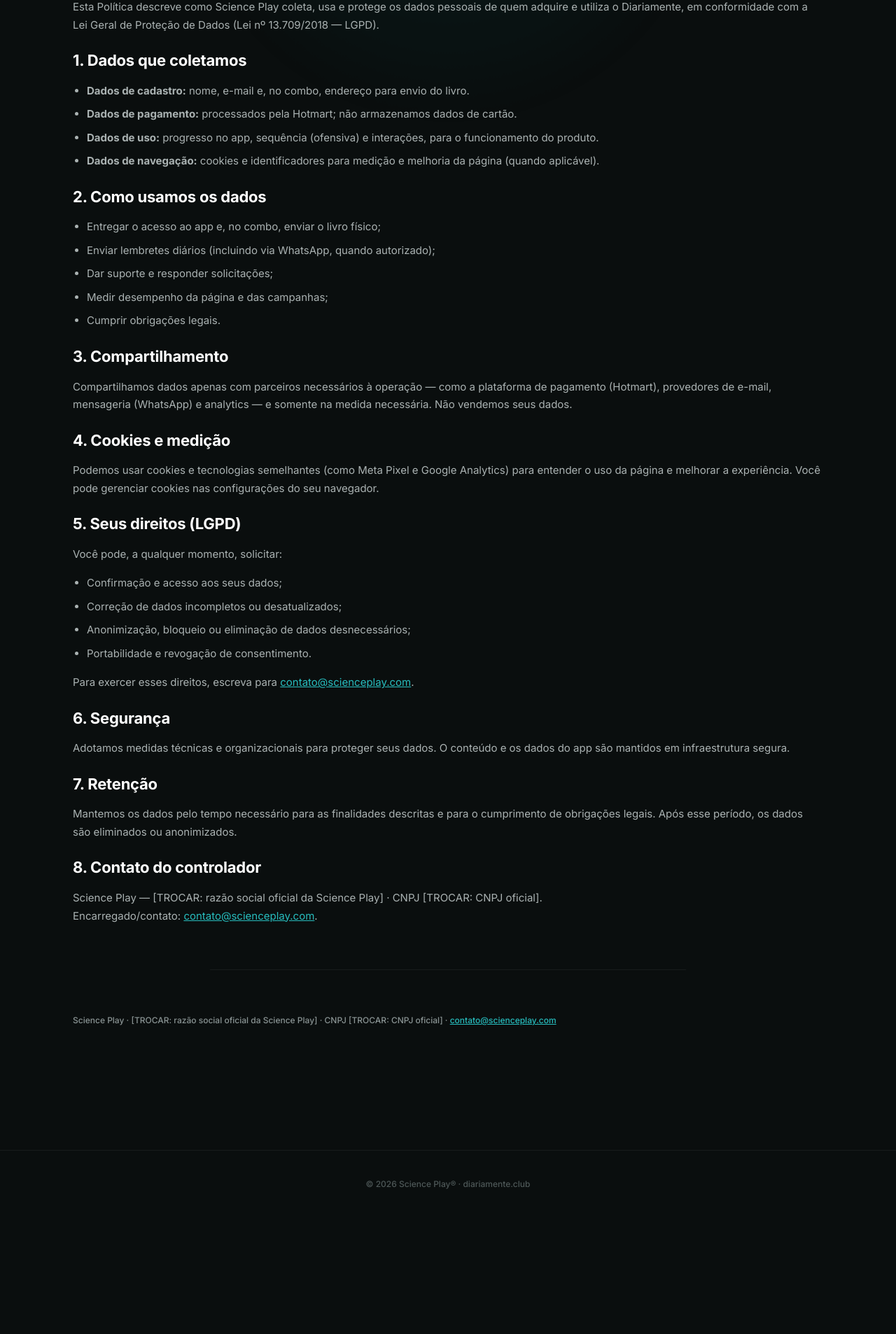
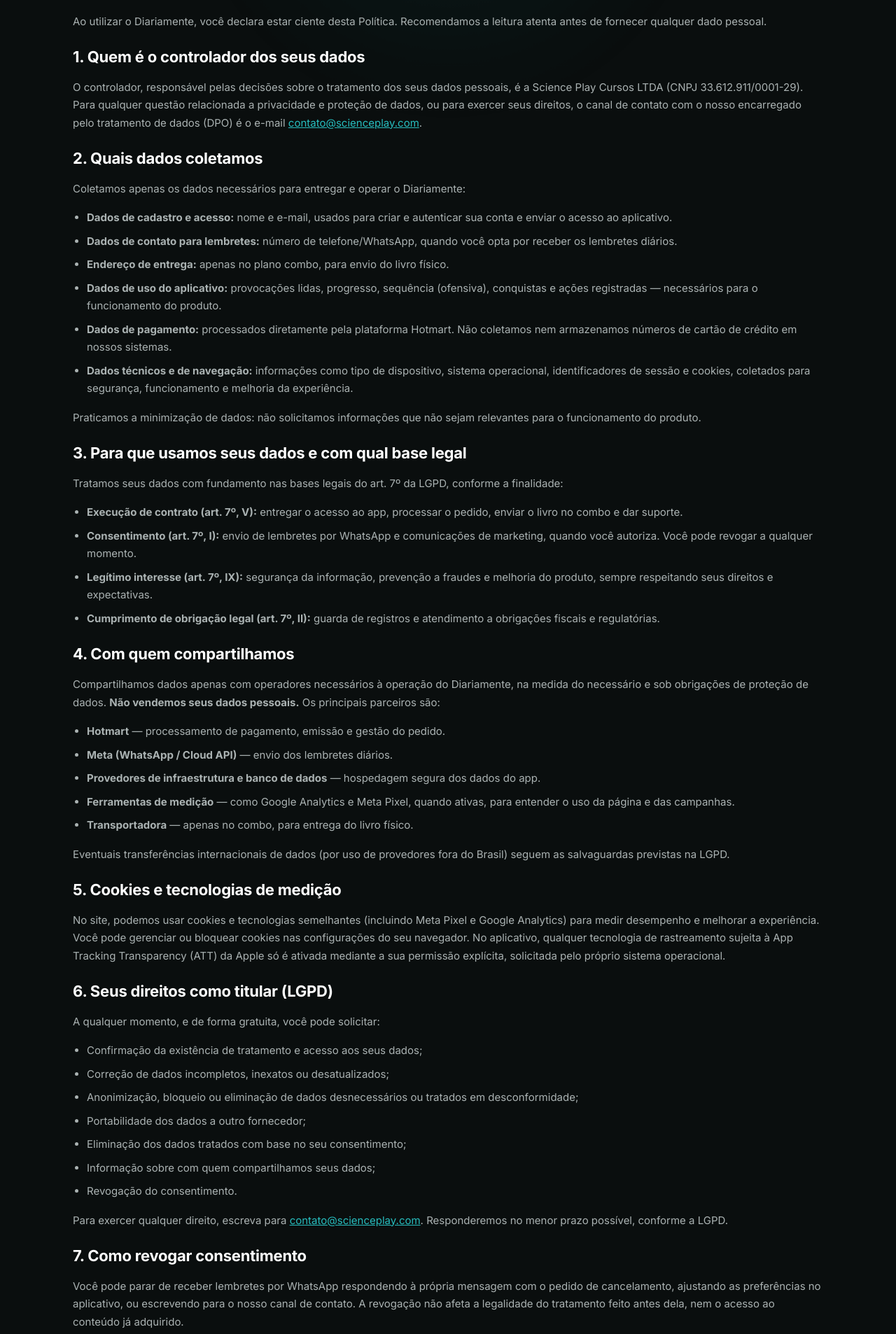
Before and after one commit to brunnofalcao/diariamente-site, a Next.js app: page /privacidade in a window 1280 px wide. Shown: the part 454-2360 px from the top of the page at 70% size. Before the commit the page ends 2195 px from the top, so only its background shows below. Built offline with nearby package versions, Linux system fonts and the light colour scheme.

Commit message:
Add files via upload

```diff
--- a/app/privacidade/page.tsx
+++ b/app/privacidade/page.tsx
@@ -1,5 +1,5 @@
 import type { Metadata } from "next";
-import { EMPRESA } from "@/config";
+import { EMPRESA, SITE } from "@/config";
 import { LegalShell } from "@/components/LegalShell";
 
 export const metadata: Metadata = {
@@ -10,81 +10,171 @@ export const metadata: Metadata = {
 export default function Privacidade() {
   return (
     <LegalShell titulo="Política de Privacidade" atualizado={EMPRESA.vigenciaLegal}>
-      <div className="legal-note">
-        <p>
-          ⚠️ Modelo-base alinhado à LGPD. Antes de publicar, revise com apoio jurídico e
-          preencha os dados da empresa ({EMPRESA.marca}) no config. Ajuste a lista de
-          ferramentas conforme o stack real (Hotmart, Meta Pixel, GA4, WhatsApp, Supabase).
-        </p>
-      </div>
-
       <p>
-        Esta Política descreve como {EMPRESA.marca} coleta, usa e protege os dados pessoais
-        de quem adquire e utiliza o Diariamente, em conformidade com a Lei Geral de Proteção
-        de Dados (Lei nº 13.709/2018 — LGPD).
+        Esta Política de Privacidade descreve como a {EMPRESA.razaoSocial}, inscrita no
+        CNPJ nº {EMPRESA.cnpj} ("Science Play", "nós"), coleta, utiliza, armazena, compartilha
+        e protege os dados pessoais dos usuários ("você") do produto Diariamente, composto pelo
+        aplicativo, pelo site e, no plano combo, pelo livro físico. Este documento está em
+        conformidade com a Lei nº 13.709/2018 (Lei Geral de Proteção de Dados — LGPD) e com as
+        diretrizes de privacidade das lojas de aplicativos (Apple App Store e Google Play).
+      </p>
+      <p>
+        Ao utilizar o Diariamente, você declara estar ciente desta Política. Recomendamos a
+        leitura atenta antes de fornecer qualquer dado pessoal.
       </p>
 
-      <h2>1. Dados que coletamos</h2>
-      <ul>
-        <li><strong>Dados de cadastro:</strong> nome, e-mail e, no combo, endereço para envio do livro.</li>
-        <li><strong>Dados de pagamento:</strong> processados pela Hotmart; não armazenamos dados de cartão.</li>
-        <li><strong>Dados de uso:</strong> progresso no app, sequência (ofensiva) e interações, para o funcionamento do produto.</li>
-        <li><strong>Dados de navegação:</strong> cookies e identificadores para medição e melhoria da página (quando aplicável).</li>
-      </ul>
-
-      <h2>2. Como usamos os dados</h2>
-      <ul>
-        <li>Entregar o acesso ao app e, no combo, enviar o livro físico;</li>
-        <li>Enviar lembretes diários (incluindo via WhatsApp, quando autorizado);</li>
-        <li>Dar suporte e responder solicitações;</li>
-        <li>Medir desempenho da página e das campanhas;</li>
-        <li>Cumprir obrigações legais.</li>
-      </ul>
-
-      <h2>3. Compartilhamento</h2>
+      <h2>1. Quem é o controlador dos seus dados</h2>
       <p>
-        Compartilhamos dados apenas com parceiros necessários à operação — como a plataforma
-        de pagamento (Hotmart), provedores de e-mail, mensageria (WhatsApp) e analytics — e
-        somente na medida necessária. Não vendemos seus dados.
-      </p>
-
-      <h2>4. Cookies e medição</h2>
-      <p>
-        Podemos usar cookies e tecnologias semelhantes (como Meta Pixel e Google Analytics)
-        para entender o uso da página e melhorar a experiência. Você pode gerenciar cookies
-        nas configurações do seu navegador.
-      </p>
-
-      <h2>5. Seus direitos (LGPD)</h2>
-      <p>Você pode, a qualquer momento, solicitar:</p>
-      <ul>
-        <li>Confirmação e acesso aos seus dados;</li>
-        <li>Correção de dados incompletos ou desatualizados;</li>
-        <li>Anonimização, bloqueio ou eliminação de dados desnecessários;</li>
-        <li>Portabilidade e revogação de consentimento.</li>
-      </ul>
-      <p>
-        Para exercer esses direitos, escreva para{" "}
+        O controlador, responsável pelas decisões sobre o tratamento dos seus dados pessoais, é
+        a {EMPRESA.razaoSocial} (CNPJ {EMPRESA.cnpj}). Para qualquer questão relacionada a
+        privacidade e proteção de dados, ou para exercer seus direitos, o canal de contato com o
+        nosso encarregado pelo tratamento de dados (DPO) é o e-mail{" "}
         <a href={`mailto:${EMPRESA.suporteEmail}`}>{EMPRESA.suporteEmail}</a>.
       </p>
 
-      <h2>6. Segurança</h2>
+      <h2>2. Quais dados coletamos</h2>
+      <p>Coletamos apenas os dados necessários para entregar e operar o Diariamente:</p>
+      <ul>
+        <li>
+          <strong>Dados de cadastro e acesso:</strong> nome e e-mail, usados para criar e
+          autenticar sua conta e enviar o acesso ao aplicativo.
+        </li>
+        <li>
+          <strong>Dados de contato para lembretes:</strong> número de telefone/WhatsApp, quando
+          você opta por receber os lembretes diários.
+        </li>
+        <li>
+          <strong>Endereço de entrega:</strong> apenas no plano combo, para envio do livro físico.
+        </li>
+        <li>
+          <strong>Dados de uso do aplicativo:</strong> provocações lidas, progresso, sequência
+          (ofensiva), conquistas e ações registradas — necessários para o funcionamento do produto.
+        </li>
+        <li>
+          <strong>Dados de pagamento:</strong> processados diretamente pela plataforma Hotmart.
+          Não coletamos nem armazenamos números de cartão de crédito em nossos sistemas.
+        </li>
+        <li>
+          <strong>Dados técnicos e de navegação:</strong> informações como tipo de dispositivo,
+          sistema operacional, identificadores de sessão e cookies, coletados para segurança,
+          funcionamento e melhoria da experiência.
+        </li>
+      </ul>
       <p>
-        Adotamos medidas técnicas e organizacionais para proteger seus dados. O conteúdo e os
-        dados do app são mantidos em infraestrutura segura.
+        Praticamos a minimização de dados: não solicitamos informações que não sejam relevantes
+        para o funcionamento do produto.
       </p>
 
-      <h2>7. Retenção</h2>
+      <h2>3. Para que usamos seus dados e com qual base legal</h2>
       <p>
-        Mantemos os dados pelo tempo necessário para as finalidades descritas e para o
-        cumprimento de obrigações legais. Após esse período, os dados são eliminados ou
-        anonimizados.
+        Tratamos seus dados com fundamento nas bases legais do art. 7º da LGPD, conforme a
+        finalidade:
+      </p>
+      <ul>
+        <li>
+          <strong>Execução de contrato (art. 7º, V):</strong> entregar o acesso ao app, processar
+          o pedido, enviar o livro no combo e dar suporte.
+        </li>
+        <li>
+          <strong>Consentimento (art. 7º, I):</strong> envio de lembretes por WhatsApp e
+          comunicações de marketing, quando você autoriza. Você pode revogar a qualquer momento.
+        </li>
+        <li>
+          <strong>Legítimo interesse (art. 7º, IX):</strong> segurança da informação, prevenção a
+          fraudes e melhoria do produto, sempre respeitando seus direitos e expectativas.
+        </li>
+        <li>
+          <strong>Cumprimento de obrigação legal (art. 7º, II):</strong> guarda de registros e
+          atendimento a obrigações fiscais e regulatórias.
+        </li>
+      </ul>
+
+      <h2>4. Com quem compartilhamos</h2>
+      <p>
+        Compartilhamos dados apenas com operadores necessários à operação do Diariamente, na
+        medida do necessário e sob obrigações de proteção de dados. <strong>Não vendemos seus
+        dados pessoais.</strong> Os principais parceiros são:
+      </p>
+      <ul>
+        <li><strong>Hotmart</strong> — processamento de pagamento, emissão e gestão do pedido.</li>
+        <li><strong>Meta (WhatsApp / Cloud API)</strong> — envio dos lembretes diários.</li>
+        <li><strong>Provedores de infraestrutura e banco de dados</strong> — hospedagem segura dos dados do app.</li>
+        <li><strong>Ferramentas de medição</strong> — como Google Analytics e Meta Pixel, quando ativas, para entender o uso da página e das campanhas.</li>
+        <li><strong>Transportadora</strong> — apenas no combo, para entrega do livro físico.</li>
+      </ul>
+      <p>
+        Eventuais transferências internacionais de dados (por uso de provedores fora do Brasil)
+        seguem as salvaguardas previstas na LGPD.
       </p>
 
-      <h2>8. Contato do controlador</h2>
+      <h2>5. Cookies e tecnologias de medição</h2>
       <p>
-        {EMPRESA.marca} — {EMPRESA.razaoSocial} · CNPJ {EMPRESA.cnpj}.<br />
-        Encarregado/contato: <a href={`mailto:${EMPRESA.suporteEmail}`}>{EMPRESA.suporteEmail}</a>.
+        No site, podemos usar cookies e tecnologias semelhantes (incluindo Meta Pixel e Google
+        Analytics) para medir desempenho e melhorar a experiência. Você pode gerenciar ou bloquear
+        cookies nas configurações do seu navegador. No aplicativo, qualquer tecnologia de
+        rastreamento sujeita à App Tracking Transparency (ATT) da Apple só é ativada mediante a sua
+        permissão explícita, solicitada pelo próprio sistema operacional.
+      </p>
+
+      <h2>6. Seus direitos como titular (LGPD)</h2>
+      <p>A qualquer momento, e de forma gratuita, você pode solicitar:</p>
+      <ul>
+        <li>Confirmação da existência de tratamento e acesso aos seus dados;</li>
+        <li>Correção de dados incompletos, inexatos ou desatualizados;</li>
+        <li>Anonimização, bloqueio ou eliminação de dados desnecessários ou tratados em desconformidade;</li>
+        <li>Portabilidade dos dados a outro fornecedor;</li>
+        <li>Eliminação dos dados tratados com base no seu consentimento;</li>
+        <li>Informação sobre com quem compartilhamos seus dados;</li>
+        <li>Revogação do consentimento.</li>
+      </ul>
+      <p>
+        Para exercer qualquer direito, escreva para{" "}
+        <a href={`mailto:${EMPRESA.suporteEmail}`}>{EMPRESA.suporteEmail}</a>. Responderemos no
+        menor prazo possível, conforme a LGPD.
+      </p>
+
+      <h2>7. Como revogar consentimento</h2>
+      <p>
+        Você pode parar de receber lembretes por WhatsApp respondendo à própria mensagem com o
+        pedido de cancelamento, ajustando as preferências no aplicativo, ou escrevendo para o nosso
+        canal de contato. A revogação não afeta a legalidade do tratamento feito antes dela, nem o
+        acesso ao conteúdo já adquirido.
+      </p>
+
+      <h2>8. Por quanto tempo guardamos</h2>
+      <p>
+        Mantemos os dados pelo tempo necessário às finalidades descritas e ao cumprimento de
+        obrigações legais e regulatórias. Encerrada a finalidade, os dados são eliminados ou
+        anonimizados, salvo hipóteses de guarda obrigatória previstas em lei.
+      </p>
+
+      <h2>9. Segurança</h2>
+      <p>
+        Adotamos medidas técnicas e organizacionais para proteger seus dados contra acesso não
+        autorizado, perda, alteração ou divulgação indevida. Nenhum sistema é totalmente imune a
+        riscos; em caso de incidente de segurança relevante, atuaremos conforme a LGPD, incluindo,
+        quando aplicável, a comunicação aos titulares afetados e à ANPD.
+      </p>
+
+      <h2>10. Privacidade de menores</h2>
+      <p>
+        O Diariamente é destinado a maiores de 18 anos. Não coletamos intencionalmente dados de
+        menores de idade. Caso identifiquemos coleta inadvertida, eliminaremos os dados.
+      </p>
+
+      <h2>11. Alterações desta Política</h2>
+      <p>
+        Podemos atualizar esta Política periodicamente. A versão vigente estará sempre disponível
+        nesta página, com a data de atualização. Mudanças relevantes poderão ser comunicadas pelos
+        nossos canais.
+      </p>
+
+      <h2>12. Contato</h2>
+      <p>
+        {EMPRESA.razaoSocial} — CNPJ {EMPRESA.cnpj}.<br />
+        Encarregado pelo tratamento de dados (DPO) /  canal do titular:{" "}
+        <a href={`mailto:${EMPRESA.suporteEmail}`}>{EMPRESA.suporteEmail}</a>.<br />
+        Site: <a href={EMPRESA.site}>{EMPRESA.site.replace("https://", "")}</a>.
       </p>
     </LegalShell>
   );
--- a/config.ts
+++ b/config.ts
@@ -140,13 +140,12 @@ export const ESCASSEZ = {
 export const AUTORES = {
   brunno: {
     nome: "Brunno Falcão",
-    bio: "Empresário, palestrante e autor best-seller. CEO e fundador da Science Play, plataforma de educação em saúde. Colunista da Forbes Portugal, Medicina S/A e O Fit Feed. Há 25 anos no setor de eventos e educação, construiu autoridade ao lado dos maiores nomes da saúde do país.",
+    bio: "Empresário e palestrante, é fundador e CEO da Science Play e do Nutrição Brasil, com clientes em mais de 95 países. Autor best-seller de Zona Desconforto e O Fim do Consultório, criador do Palestre•se e colunista da Forbes Portugal, Revista Medicina S/A e O Fit Feed.",
     instagram: "brunnofalcao",
   },
   roberta: {
     nome: "Roberta Carbonari",
-    // [TROCAR] — bio/papel da Roberta no conteúdo (Brunno confirma)
-    bio: "[TROCAR: 1-2 linhas de bio da Roberta + papel dela no conteúdo do Diariamente]",
+    bio: "Nutricionista, mestre em Nutrição, pós-graduada em Comportamento Alimentar e referência em Psiquiatria Nutricional. Coordenadora de pós-graduação, professora, palestrante e empresária, com formação também em Administração e Marketing.",
     instagram: "robertacarbonari",
   },
   selo: "Science Play®",
@@ -169,9 +168,12 @@ export const TRACKING = {
 // ---------------------------------------------------------------------
 export const EMPRESA = {
   marca: "Science Play",
-  razaoSocial: "[TROCAR: razão social oficial da Science Play]",
-  cnpj: "[TROCAR: CNPJ oficial]",
+  razaoSocial: "Science Play Cursos LTDA",
+  cnpj: "33.612.911/0001-29",
   suporteEmail: "contato@scienceplay.com",
-  endereco: "[TROCAR: endereço da empresa, se for incluir]",
+  site: "https://www.scienceplay.com",
+  instagram: "scienceplay",
+  linkedin: "scienceplay",
+  endereco: "[TROCAR: endereço completo da empresa — recomendado nos legais]",
   vigenciaLegal: "Junho de 2026",
 };
```
Also changed, not shown: app/page.tsx (+28 -10 lines), app/termos/page.tsx (+81 -41 lines), 1 other file (tests, documents, lock files or other folders).
